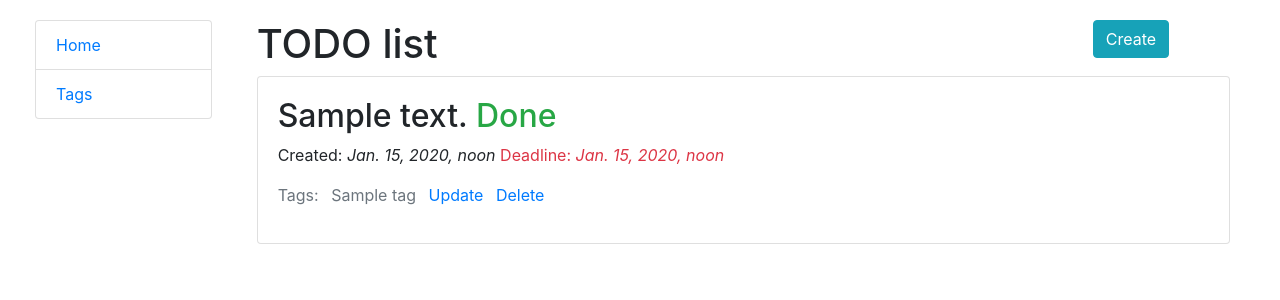
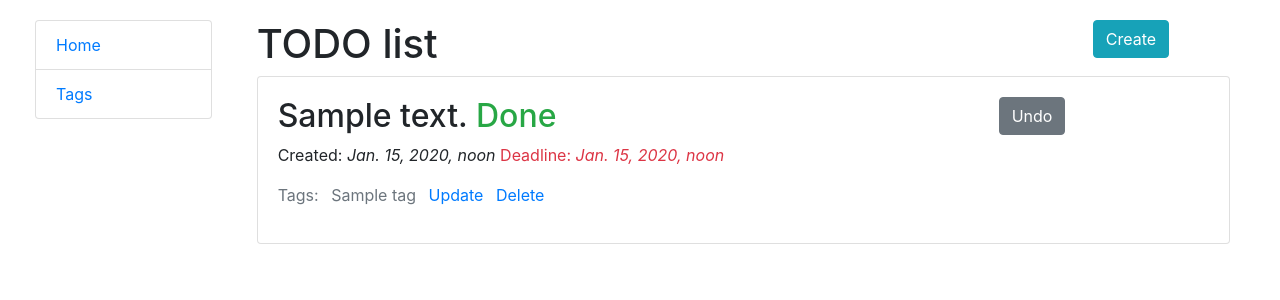
Before and after one commit to alina-boichenko/to-do-list, a Django app: page / in a window 1280 px wide. Shown: the top 300 px of the page. Run offline with Django 4.2, Linux system fonts and the light colour scheme; tables that the repository leaves empty hold one stand-in row (values such as "Sample post").

Commit message:
Created link button for change task status

```diff
--- a/templates/to_do/task_list.html
+++ b/templates/to_do/task_list.html
@@ -16,6 +16,8 @@
     {% for task in task_list %}
       <div class="card">
         <div class="card-body">
+          <div class="row">
+            <div class="col-lg-9">
               <h2>{{ task.content }}
                 {% if task.status %}
                   <span class="text-success">Done</span>
@@ -26,7 +28,7 @@
 
               <p>
                 Created: <i>{{ task.created_date }}</i>
-            {% if task.status %}
+                {% if task.deadline_date %}
                   <span class="text-danger">Deadline: <i>{{ task.deadline_date }}</i></span>
                 {% endif %}
               </p>
@@ -48,6 +50,16 @@
                   </ul>
                 {% endif %}
               </div>
+            </div>
+
+            <div class="col-lg-3">
+              {% if task.status %}
+                <a class="btn btn-secondary" href="{% url 'to_do:task-change-status' pk=task.pk %}">Undo</a>
+              {% else %}
+                <a class="btn btn-success" href="{% url 'to_do:task-change-status' pk=task.pk %}">Complete</a>
+              {% endif %}
+            </div>
+          </div>
 
         </div>
       </div>
```
Lines whose indentation alone changed are shown as unchanged.
